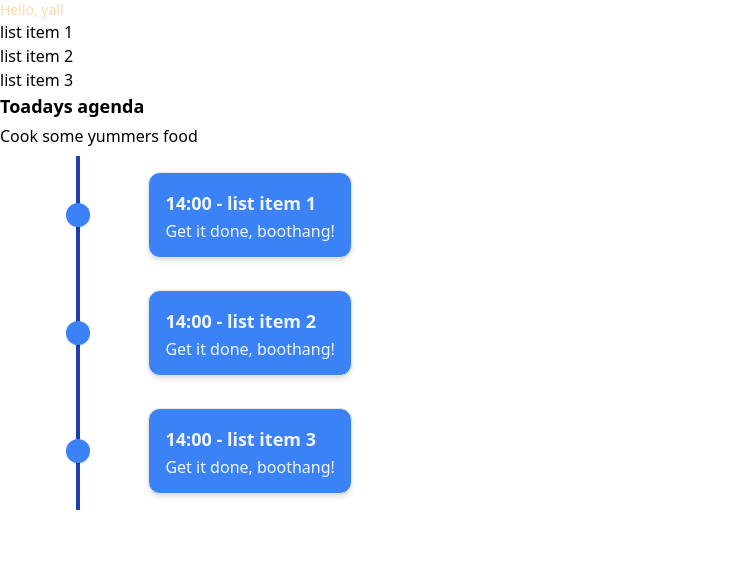
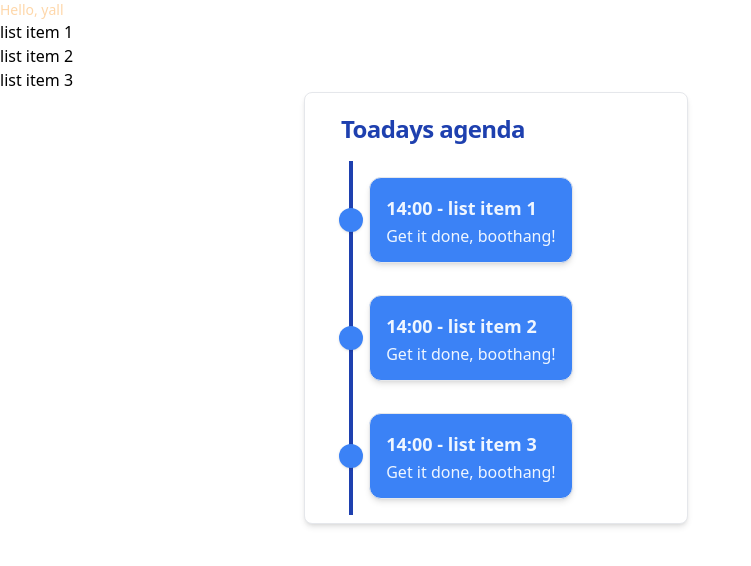
Before and after one commit to Zap-Boom/Junction2022, a React (Create React App) app in the folder frontend/: page / in a window 1280 px wide. Shown: the top 566 px of the page, without its empty margins (0-751 px from the left). Built offline with nearby package versions, Linux system fonts and the light colour scheme.

Commit message:
added style to cal view

```diff
--- a/frontend/src/components/calendar.tsx
+++ b/frontend/src/components/calendar.tsx
@@ -12,13 +12,20 @@ const Calendar = (props: Props) => {
 
   return (
     <div>
-      <h1 className="mb-1 text-lg font-semibold">{title}</h1>
-      <p>Cook some yummers food</p>
-      <div className="container">
-        <div className="flex flex-col grid-cols-9 p-2 mx-auto md:grid text-blue-50">
-          {list.map((i) => (
-            <CalEntry key="i.title" item={i} />
-          ))}
+      <div className="max-w-2xl mx-auto">
+        <div className="max-w-sm bg-white border border-gray-200 rounded-lg shadow-md">
+          <h1 className="pt-5 mb-2 text-2xl font-bold tracking-tight text-blue-800 pl-9">
+            {title}
+          </h1>
+          <div className="px-5">
+            <div className="container">
+              <div className="flex flex-col grid-cols-9 p-2 mx-auto md:grid text-blue-50">
+                {list.map((i) => (
+                  <CalEntry key="i.title" item={i} />
+                ))}
+              </div>
+            </div>
+          </div>
         </div>
       </div>
     </div>
```
